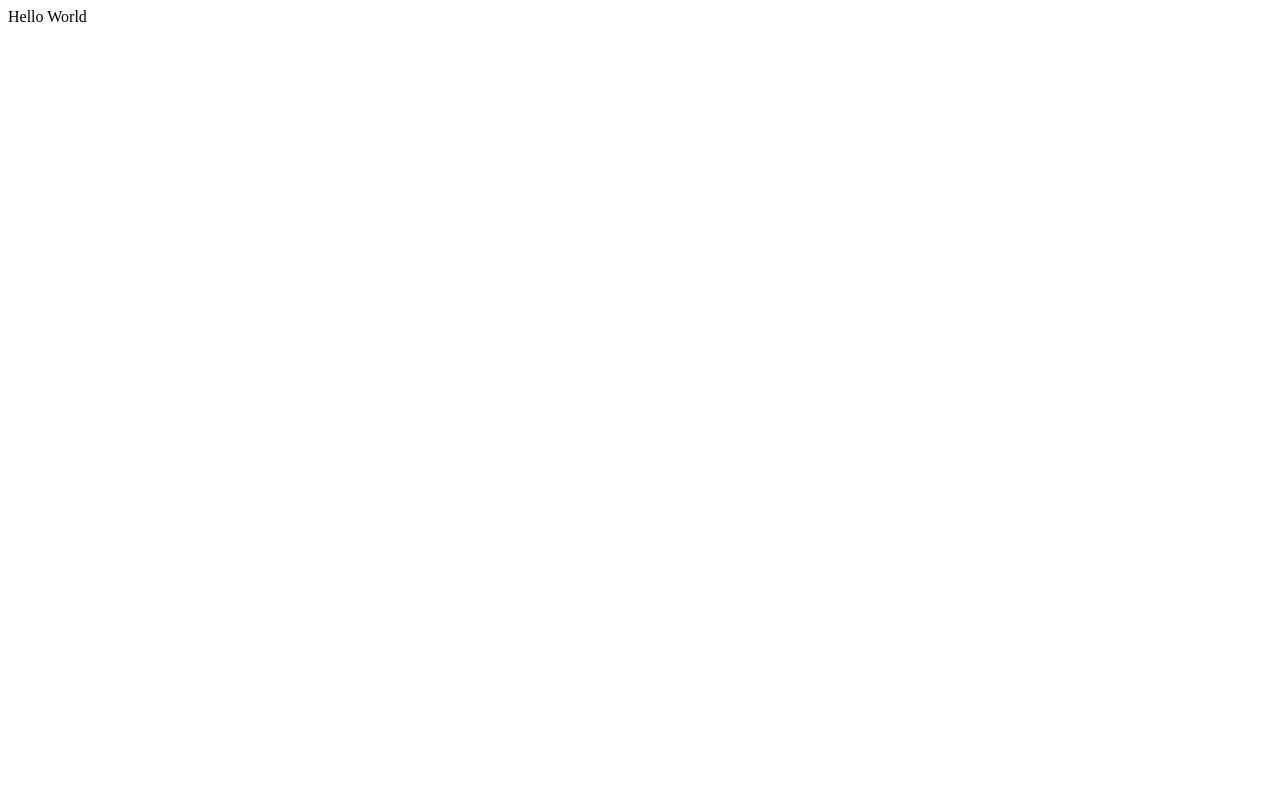
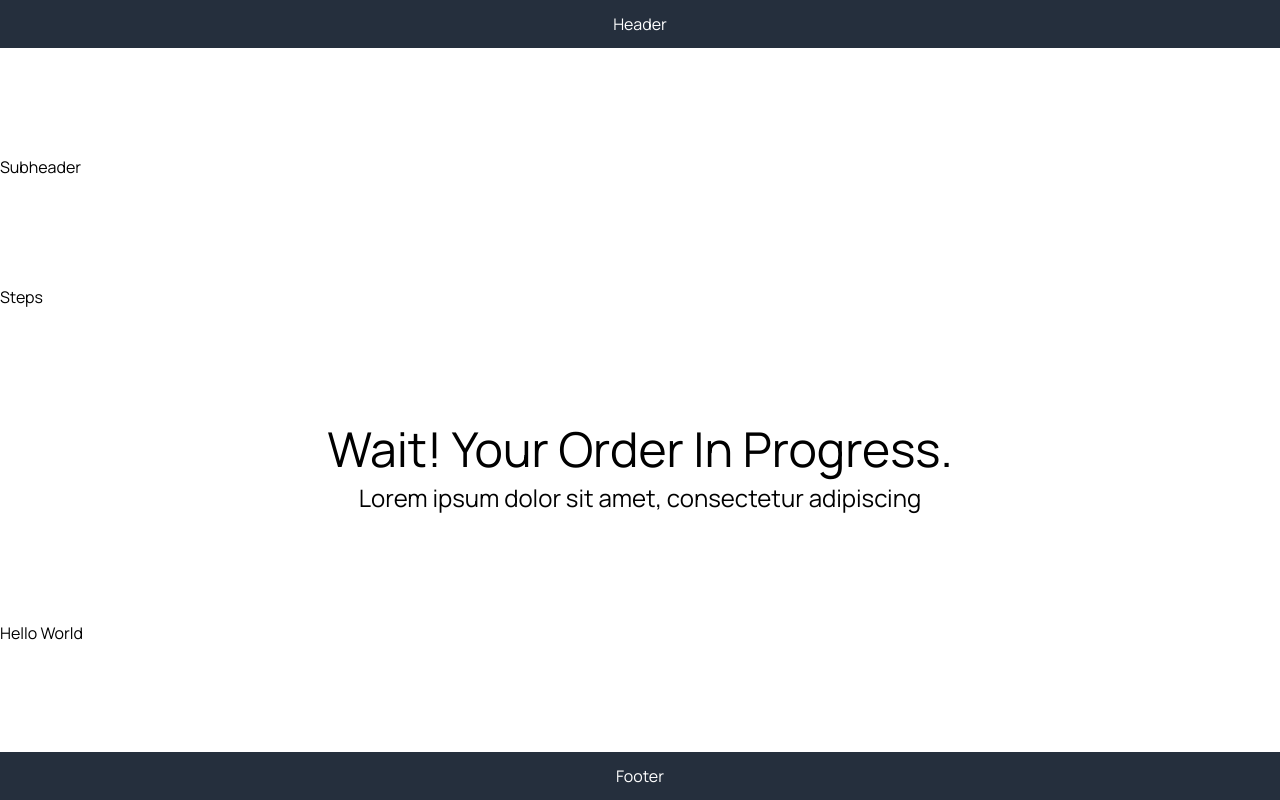
Before and after one commit to VeruAmari/ejam-test-assignment, a React (Vite) app: page / in a window 1280 px wide. Built offline with nearby package versions, Linux system fonts and the light colour scheme.

Commit message:
Implement basic outer structure

```diff
--- a/index.html
+++ b/index.html
@@ -5,6 +5,14 @@
     <link rel="icon" type="image/svg+xml" href="/favicon.svg" />
     <meta name="viewport" content="width=device-width, initial-scale=1.0" />
     <title>Ejam Test Assignment</title>
+
+    <!-- Font import -->
+    <link rel="preconnect" href="https://fonts.googleapis.com" />
+    <link rel="preconnect" href="https://fonts.gstatic.com" crossorigin />
+    <link
+      href="https://fonts.googleapis.com/css2?family=Manrope:wght@200..800&display=swap"
+      rel="stylesheet"
+    />
   </head>
   <body>
     <div id="root"></div>
--- a/src/App.jsx
+++ b/src/App.jsx
@@ -1,5 +1,32 @@
+import styled from "styled-components";
+import { Body } from "./components/body";
+import { Footer } from "./components/footer";
+import { Header } from "./components/header";
+import { Hero } from "./components/heroText";
+import { Subheader } from "./components/subheader";
+import { Steps } from "./components/stepTracker";
+
 function App() {
-  return <>Hello World</>;
+  return (
+    <PageContainer>
+      <Header />
+      <Subheader />
+      <Steps />
+      <Hero />
+      <Body />
+      <Footer />
+    </PageContainer>
+  );
 }
 
+// Page container styles
+const PageContainer = styled.div`
+  display: flex;
+  flex-direction: column;
+  flex: 1;
+  justify-content: space-between;
+  width: 100vw;
+  height: 100vh;
+`;
+
 export default App;
--- a/src/components/body.jsx
+++ b/src/components/body.jsx
@@ -0,0 +1,7 @@
+import styled from "styled-components";
+
+export const Body = ({ children }) => {
+  return <Container>{children || "Hello World"}</Container>;
+};
+
+const Container = styled.div``;
--- a/src/components/footer.jsx
+++ b/src/components/footer.jsx
@@ -1,11 +1,8 @@
 import styled from "styled-components";
+import { StyledContainer } from "./sharedStyles";
 
-const Container = () => {
-  <></>;
+export const Footer = ({ children }) => {
+  return <StyledFooter>{children || "Footer"}</StyledFooter>;
 };
 
-export const StyledContainer = styled(Container)`
-  display: flex;
-  background-color: blue;
-  height: 3rem;
-`;
+const StyledFooter = styled(StyledContainer)``;
--- a/src/components/header.jsx
+++ b/src/components/header.jsx
@@ -0,0 +1,8 @@
+import styled from "styled-components";
+import { StyledContainer } from "./sharedStyles";
+
+export const Header = ({ children }) => {
+  return <StyledHeader>{children}Header</StyledHeader>;
+};
+
+const StyledHeader = styled(StyledContainer)``;
--- /dev/null
+++ b/src/components/heroText.jsx
@@ -0,0 +1,35 @@
+import styled from "styled-components";
+
+export const Hero = ({ children }) => {
+  return (
+    <Container>
+      {children || (
+        <>
+          <HeroText />
+          <HeroSubtext />
+        </>
+      )}
+    </Container>
+  );
+};
+
+const HeroText = () => (
+  <StyledHeroText>Wait! Your Order In Progress.</StyledHeroText>
+);
+const HeroSubtext = () => (
+  <StyledHeroSubtext>
+    Lorem ipsum dolor sit amet, consectetur adipiscing
+  </StyledHeroSubtext>
+);
+const StyledHeroText = styled.div`
+  font-size: 48px;
+`;
+const StyledHeroSubtext = styled.div`
+  font-size: 24px;
+`;
+
+const Container = styled.div`
+  display: flex;
+  flex-direction: column;
+  align-items: center;
+`;
--- /dev/null
+++ b/src/components/sharedStyles.jsx
@@ -0,0 +1,10 @@
+import styled from "styled-components";
+
+export const StyledContainer = styled.div`
+  display: flex;
+  justify-content: space-around;
+  align-items: center;
+  background-color: #252f3d;
+  color: #fff;
+  min-height: 3rem;
+`;
--- /dev/null
+++ b/src/components/stepTracker.jsx
@@ -0,0 +1,7 @@
+import styled from "styled-components";
+
+export const Steps = ({ children }) => {
+  return <Container> {children || "Steps"} </Container>;
+};
+
+const Container = styled.div``;
--- /dev/null
+++ b/src/components/subheader.jsx
@@ -0,0 +1,7 @@
+import styled from "styled-components";
+
+export const Subheader = ({ children }) => {
+  return <Container> {children || "Subheader"} </Container>;
+};
+
+const Container = styled.div``;
--- a/src/index.css
+++ b/src/index.css
@@ -0,0 +1,10 @@
+/* Basic style normalization */
+* {
+  margin: 0;
+  padding: 0;
+
+  /* Imported font */
+  font-family: "Manrope", sans-serif;
+  font-optical-sizing: auto;
+  font-style: normal;
+}
```
